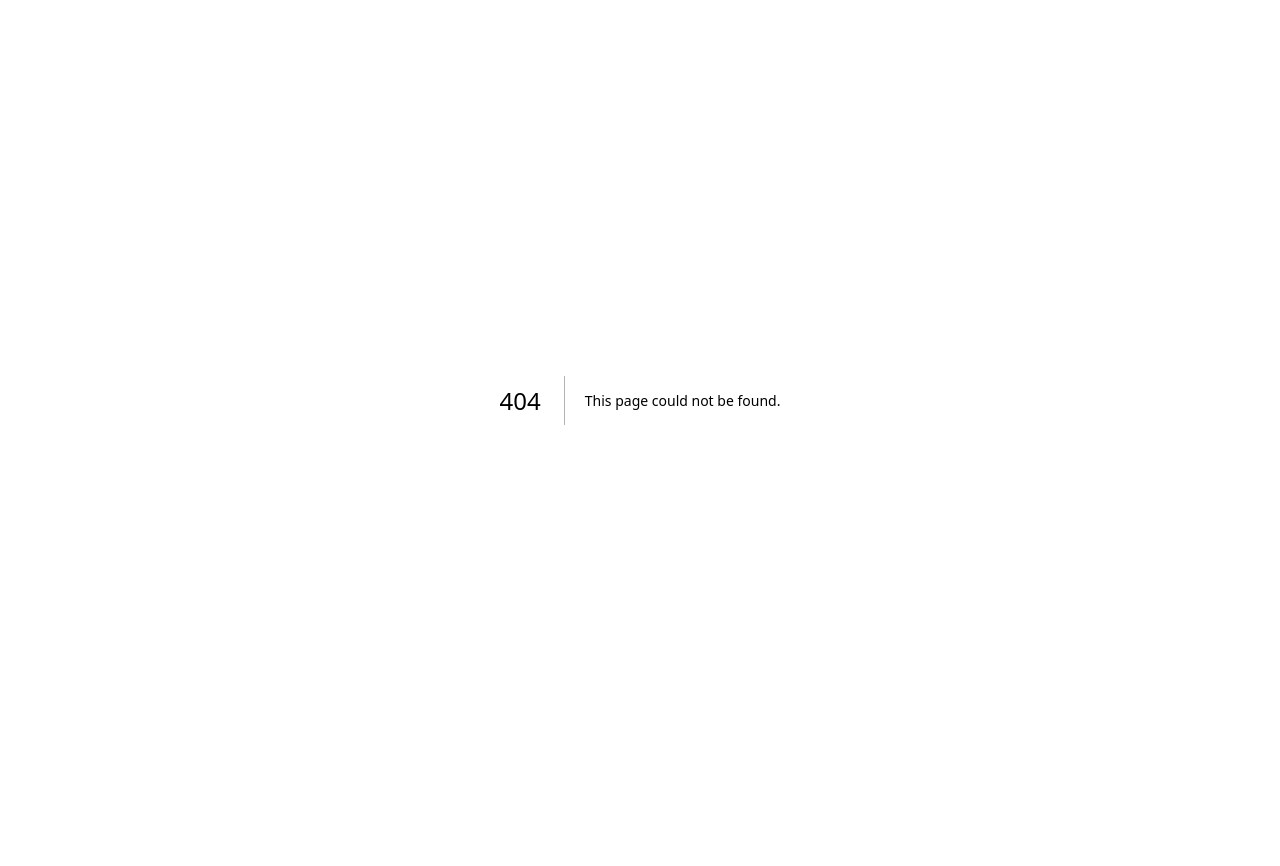
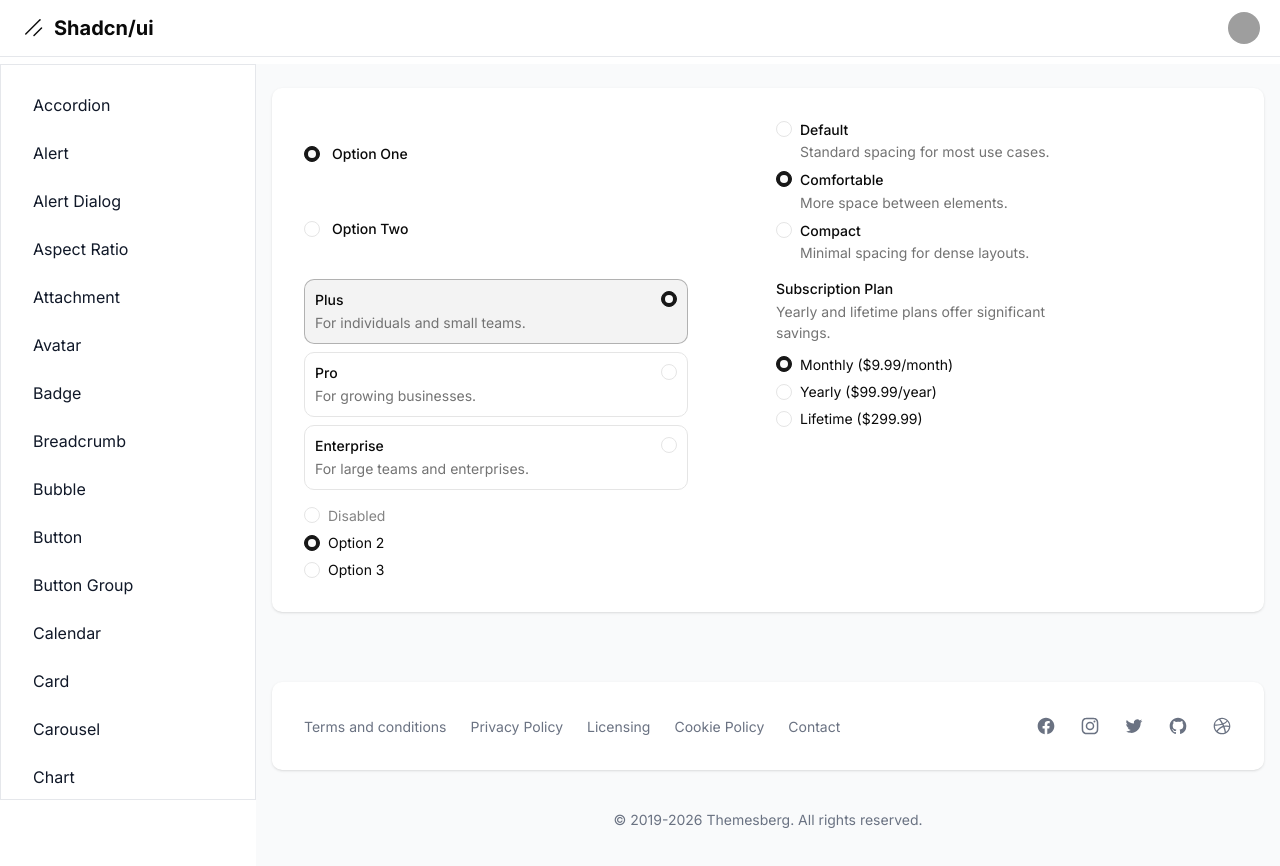
Before and after one commit to AndreDev12/shadcn-dashboard, a Next.js app: page /dashboard/radio-group in a window 1280 px wide. Before the commit this address had no page. Shown: the top 866 px of the page. Before the commit the page ends 800 px from the top, so only its background shows below. Built offline with nearby package versions, Linux system fonts and the light colour scheme; grey boxes are pictures that could not be loaded.

Commit message:
Components: Radio group

```diff
--- a/src/app/dashboard/layout.tsx
+++ b/src/app/dashboard/layout.tsx
@@ -55,6 +55,7 @@ const links = [
   { name: 'popover', href: 'popover' },
   { name: 'progress', href: 'progress' },
   { name: 'questionnaire', href: 'questionnaire' },
+  { name: 'radio group', href: 'radio-group' },
 ].sort((a, b) => a.name.localeCompare(b.name));
 
 export default function DashboardLayout({
--- /dev/null
+++ b/src/app/dashboard/radio-group/page.tsx
@@ -0,0 +1,139 @@
+import {
+  Field,
+  FieldContent,
+  FieldDescription,
+  FieldLabel,
+  FieldLegend,
+  FieldSet,
+  FieldTitle,
+  Label,
+  RadioGroup,
+  RadioGroupItem,
+} from '@/components/ui';
+
+export default function Page() {
+  return (
+    <div className="grid grid-cols-2 gap-4">
+      <RadioGroup defaultValue="option-one">
+        <div className="flex items-center gap-3">
+          <RadioGroupItem value="option-one" id="option-one" />
+          <Label htmlFor="option-one">Option One</Label>
+        </div>
+        <div className="flex items-center gap-3">
+          <RadioGroupItem value="option-two" id="option-two" />
+          <Label htmlFor="option-two">Option Two</Label>
+        </div>
+      </RadioGroup>
+
+      <RadioGroup defaultValue="comfortable" className="w-fit">
+        <Field orientation="horizontal">
+          <RadioGroupItem value="default" id="desc-r1" />
+          <FieldContent>
+            <FieldLabel htmlFor="desc-r1">Default</FieldLabel>
+            <FieldDescription>
+              Standard spacing for most use cases.
+            </FieldDescription>
+          </FieldContent>
+        </Field>
+        <Field orientation="horizontal">
+          <RadioGroupItem value="comfortable" id="desc-r2" />
+          <FieldContent>
+            <FieldLabel htmlFor="desc-r2">Comfortable</FieldLabel>
+            <FieldDescription>More space between elements.</FieldDescription>
+          </FieldContent>
+        </Field>
+        <Field orientation="horizontal">
+          <RadioGroupItem value="compact" id="desc-r3" />
+          <FieldContent>
+            <FieldLabel htmlFor="desc-r3">Compact</FieldLabel>
+            <FieldDescription>
+              Minimal spacing for dense layouts.
+            </FieldDescription>
+          </FieldContent>
+        </Field>
+      </RadioGroup>
+
+      <RadioGroup defaultValue="plus" className="max-w-sm">
+        <FieldLabel htmlFor="plus-plan">
+          <Field orientation="horizontal">
+            <FieldContent>
+              <FieldTitle>Plus</FieldTitle>
+              <FieldDescription>
+                For individuals and small teams.
+              </FieldDescription>
+            </FieldContent>
+            <RadioGroupItem value="plus" id="plus-plan" />
+          </Field>
+        </FieldLabel>
+        <FieldLabel htmlFor="pro-plan">
+          <Field orientation="horizontal">
+            <FieldContent>
+              <FieldTitle>Pro</FieldTitle>
+              <FieldDescription>For growing businesses.</FieldDescription>
+            </FieldContent>
+            <RadioGroupItem value="pro" id="pro-plan" />
+          </Field>
+        </FieldLabel>
+        <FieldLabel htmlFor="enterprise-plan">
+          <Field orientation="horizontal">
+            <FieldContent>
+              <FieldTitle>Enterprise</FieldTitle>
+              <FieldDescription>
+                For large teams and enterprises.
+              </FieldDescription>
+            </FieldContent>
+            <RadioGroupItem value="enterprise" id="enterprise-plan" />
+          </Field>
+        </FieldLabel>
+      </RadioGroup>
+
+      <FieldSet className="w-full max-w-xs">
+        <FieldLegend variant="label">Subscription Plan</FieldLegend>
+        <FieldDescription>
+          Yearly and lifetime plans offer significant savings.
+        </FieldDescription>
+        <RadioGroup defaultValue="monthly">
+          <Field orientation="horizontal">
+            <RadioGroupItem value="monthly" id="plan-monthly" />
+            <FieldLabel htmlFor="plan-monthly" className="font-normal">
+              Monthly ($9.99/month)
+            </FieldLabel>
+          </Field>
+          <Field orientation="horizontal">
+            <RadioGroupItem value="yearly" id="plan-yearly" />
+            <FieldLabel htmlFor="plan-yearly" className="font-normal">
+              Yearly ($99.99/year)
+            </FieldLabel>
+          </Field>
+          <Field orientation="horizontal">
+            <RadioGroupItem value="lifetime" id="plan-lifetime" />
+            <FieldLabel htmlFor="plan-lifetime" className="font-normal">
+              Lifetime ($299.99)
+            </FieldLabel>
+          </Field>
+        </RadioGroup>
+      </FieldSet>
+
+      <RadioGroup defaultValue="option2" className="w-fit">
+        <Field orientation="horizontal" data-disabled>
+          <RadioGroupItem value="option1" id="disabled-1" disabled />
+          <FieldLabel htmlFor="disabled-1" className="font-normal">
+            Disabled
+          </FieldLabel>
+        </Field>
+        <Field orientation="horizontal">
+          <RadioGroupItem value="option2" id="disabled-2" />
+          <FieldLabel htmlFor="disabled-2" className="font-normal">
+            Option 2
+          </FieldLabel>
+        </Field>
+        <Field orientation="horizontal">
+          <RadioGroupItem value="option3" id="disabled-3" />
+          <FieldLabel htmlFor="disabled-3" className="font-normal">
+            Option 3
+          </FieldLabel>
+        </Field>
+      </RadioGroup>
+    </div>
+  );
+}
--- a/src/components/ui/radio-group.tsx
+++ b/src/components/ui/radio-group.tsx
@@ -3,7 +3,7 @@
 import { Radio as RadioPrimitive } from '@base-ui/react/radio';
 import { RadioGroup as RadioGroupPrimitive } from '@base-ui/react/radio-group';
 
-import { cn } from '@/lib';
+import { cn } from 'cn';
 
 function RadioGroup({ className, ...props }: RadioGroupPrimitive.Props) {
   return (
```
